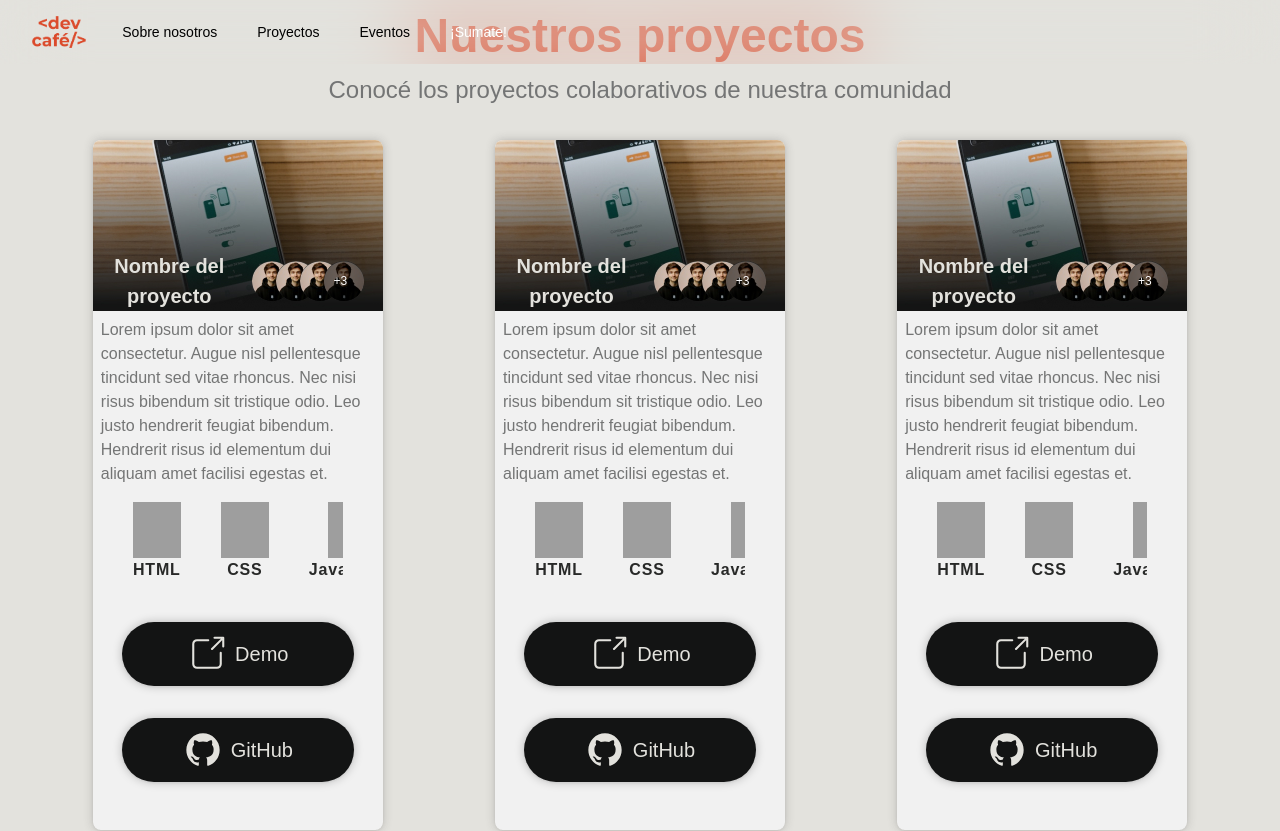
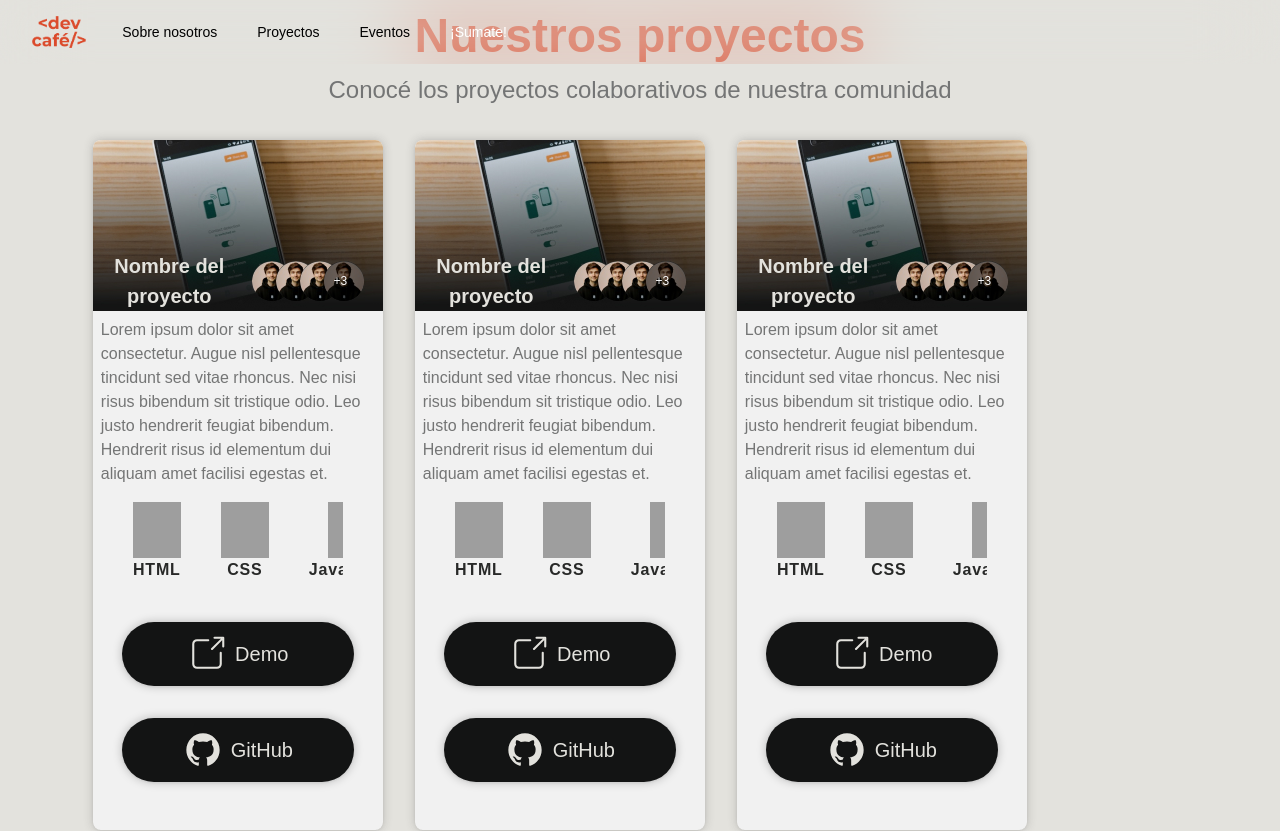
Before and after one commit to DevCafe-Salta/landing-page-front, a React (Vite) app: page /proyecto in a window 1280 px wide. Shown: the top 831 px of the page. Built offline with nearby package versions, Linux system fonts and the light colour scheme; grey boxes are pictures that could not be loaded.

Commit message:
Ahora las cards empiezan por la izquierda de manera ordenada

```diff
--- a/src/components/Cards/ProjectCard.tsx
+++ b/src/components/Cards/ProjectCard.tsx
@@ -9,7 +9,6 @@ function ProjectCard() {
   const {theme} = useTheme();
   return (
     <>
-    <span id="course-container" className={!theme ? "bg-smokeGray" : "bg-[#212222]"}>
             <div id="img-project-name-container">
               <img src="/img/project-img.jpg" alt="project-img" id="project-img" className='w-full'/>
               <div id="project-name">
@@ -35,7 +34,6 @@ function ProjectCard() {
                   <p>GitHub</p>
                 </button>
               </div>
-          </span>
     </>
   )
 }
--- a/src/components/Cards/projectCard.css
+++ b/src/components/Cards/projectCard.css
@@ -186,6 +186,7 @@
         @apply max-w-[290px];
         @apply pb-8;
         @apply overflow-x-hidden;
+        @apply self-start;
         @apply rounded-[8px];
         @apply drop-shadow-sm;
         @apply shadow-[0_0_10px_rgb(61,61,61,0.25)];
--- a/src/components/Sections/Projects/Projects.tsx
+++ b/src/components/Sections/Projects/Projects.tsx
@@ -3,6 +3,17 @@ import ProjectCard from '../../Cards/ProjectCard';
 import './projects.css'
 function Projects() {
   const {theme} = useTheme();
+  const projectsCards = [
+    // esto luego cuando este el back, los componentes serán reutilizables
+    // hardcodeo la key para evitar el error en consola
+    <ProjectCard key={1}/>,
+    <ProjectCard key={2}/>,
+    <ProjectCard key={3}/>,
+    <ProjectCard key={4}/>,
+    <ProjectCard key={5}/>,
+    <ProjectCard key={6}/>,
+    <ProjectCard key={7}/>
+  ]
   return (
     <section id="course-section" className={!theme ? "bg-softGray" : "bg-softBlack" }>
       <article id="course-head">
@@ -11,13 +22,13 @@ function Projects() {
       </article>
       <article id="courses">
         <div id="courses-list">
-          <ProjectCard />
-          <ProjectCard />
-          <ProjectCard />
-          <ProjectCard />
-          <ProjectCard />
-          <ProjectCard />
-          <ProjectCard />
+          {projectsCards.map((card,index) => {
+            return (
+            <span id="course-container" key={index} className={!theme ? "bg-smokeGray" : "bg-[#212222]"}>
+              {card}
+            </span>
+            )
+          })}
         </div>
       </article>
     </section>
--- a/src/components/Sections/Projects/projects.css
+++ b/src/components/Sections/Projects/projects.css
@@ -99,8 +99,9 @@
         @apply mx-auto;
         @apply flex;
         @apply flex-wrap;
-        @apply justify-between;
-        @apply gap-x-4;
+        @apply justify-start;
+        @apply gap-x-8;
         @apply gap-y-16;
     }
+
 }
```
